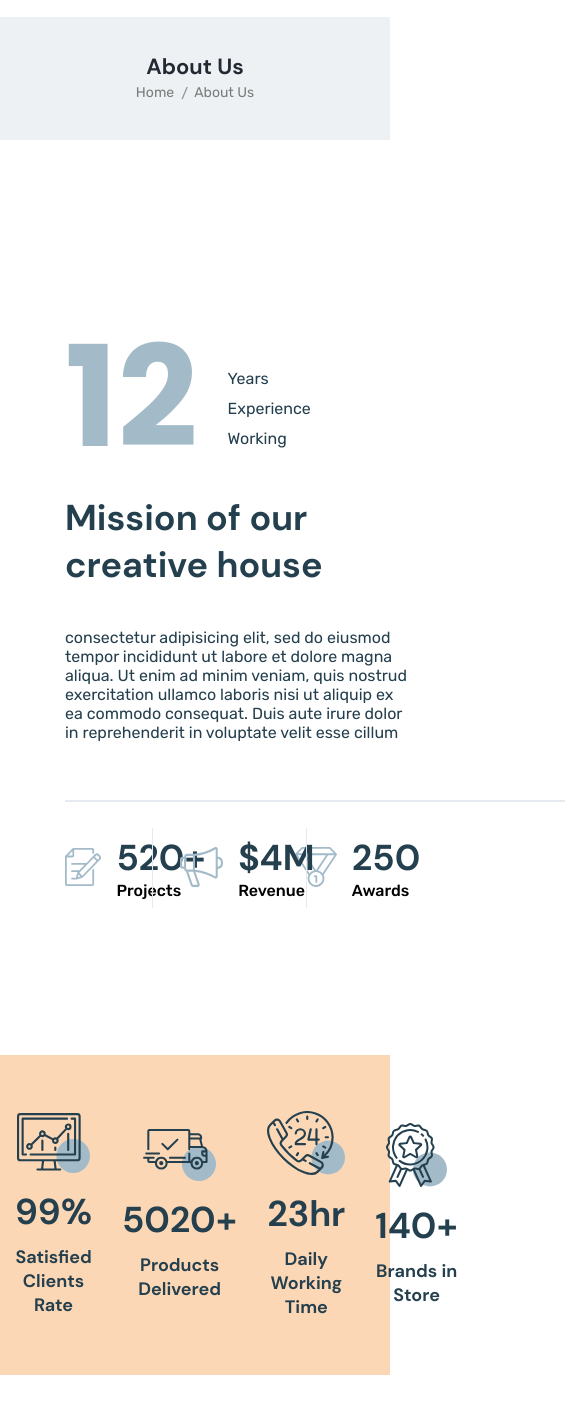
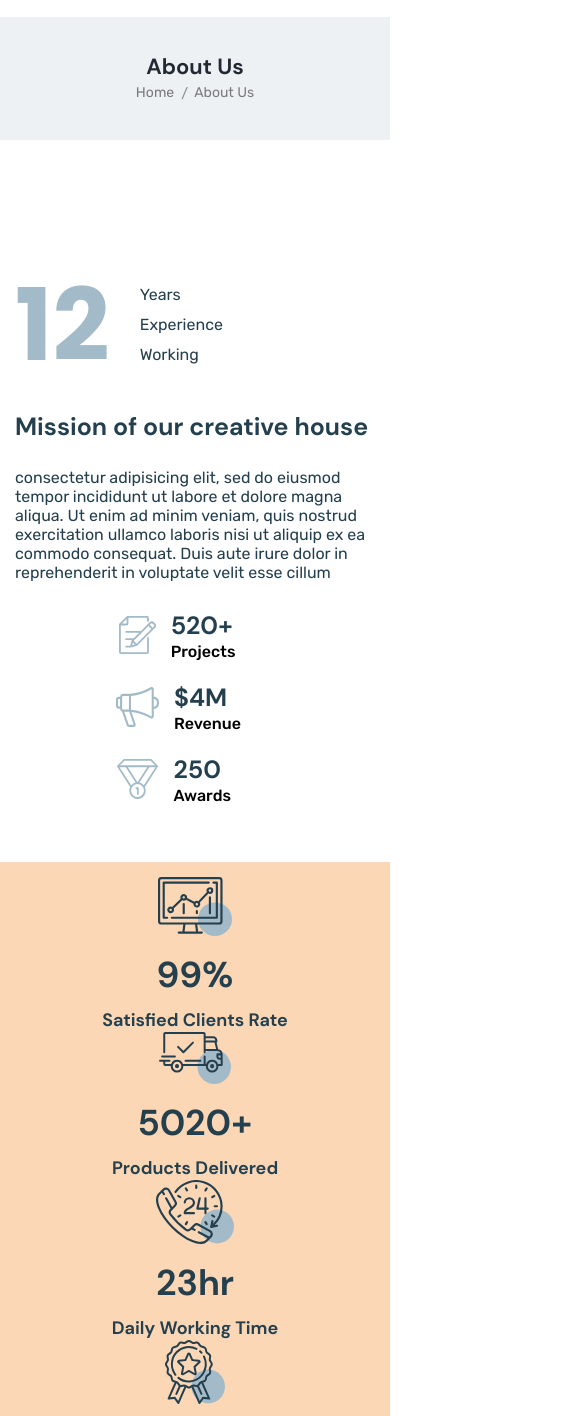
Before and after one commit to ITfrontTop/glee-maket, a website: page app/about.html in a window 390 px wide. Shown: the part 133-1549 px from the top of the page, 585 px wide, since content can reach past the window. Drawn offline with nearby package versions, Linux system fonts and the light colour scheme; files that its build step writes are made by us from their sources.

Commit message:
added adaptive about.html

```diff
--- a/app/scss/_media.scss
+++ b/app/scss/_media.scss
@@ -89,13 +89,51 @@
             justify-content: center;
         }
     }
+    .mission {
+        &__img {
+            width: 470px;
+            height: 575px;
+        }
+        &__num-text {
+            font-size: 100px;
+            line-height: 90px;
+        }
+        &__title {
+            font-size: 25px;
+            margin-bottom: 25px;
+        }
+        &__text {
+            padding-bottom: 40px;
+        }
+        &__progress-title {
+            font-size: 25px;
+        }
+    }
 }
 
 @media (max-width: 1160px) {
     .shop-content {
         &__items {
             justify-content: center;
-
+        }
+    }
+    .mission {
+        &__inner {
+            flex-direction: column;
+            justify-content: center;
+            align-items: center;
+        }
+        &__image {
+            margin-left: 0;
+        }
+    }
+    .team {
+        &__items {
+            grid-template-columns: repeat(1, 370px);
+        }
+        &__info {
+            margin-right: 20px;
+            margin-bottom: 15px;
         }
     }
 }
@@ -290,6 +328,17 @@
             }
         }
     }
+    .team {
+        &__inner {
+            flex-wrap: wrap;
+            flex-direction: column;
+            align-items: center;
+        }
+        &__items {
+            align-items: center;
+            width: auto;
+        }
+    }
 }
 
 @media (max-width: 650px) {
@@ -327,6 +376,51 @@
     .product-list {
         &__item-title {
             font-size: 25px;
+        }
+    }
+    .mission {
+        &__info {
+            max-width: 550px
+        }
+        &__progress-items {
+            flex-direction: column;
+            justify-content: center;
+            align-items: center;
+            margin-top: 60px;
+        }
+        &__progress-item {
+            padding: 10px 0;
+        }
+        &__text {
+            padding-bottom: 0;
+            margin-bottom: 5px;
+            &::before {
+                display: none;
+            }
+        }
+        &__progress-revenue {
+            &::before {
+                display: none;
+            }
+        }
+        &__progress-revenue {
+            &::after {
+                display: none;
+            }
+        }
+        &__info {
+            max-width: 100%;
+        }
+        &__img {
+            display: none;
+        }
+    }
+    .statistics {
+        height: 350px;
+        margin-bottom: 60px;
+        &__inner {
+            flex-wrap: wrap;
+            padding: 15px;
         }
     }
 }
@@ -391,6 +485,21 @@
     }
     .idea__item+.idea__item {
         margin-left: 0;
+    }
+    .statistics {
+        height: 650px;
+        &__inner {
+            align-items: center;
+            justify-content: center;
+        }
+        &__item {
+            margin: 0 30px;
+        }
+    }
+    .mission {
+        &__top {
+            margin: 20px 0 40px;
+        }
     }
 }
 
@@ -467,6 +576,27 @@
         width: 205px;
         height: 320px;
     }
+    .team {
+        &__img-box {
+            width: 325px;
+            height: 320px;
+        }
+        &__wrapper {
+            width: 290px;
+        }
+    }
+    .team {
+        &__img {
+            width: 100%;
+            height: auto;
+        }
+        &__img-box {
+            margin-left: 0;
+        }
+        &__items {
+            display: none;
+        }
+    }
 }
 
 @media (max-width: 375px) {
```
Also changed, not shown: app/about.html (+0 -1 lines).
